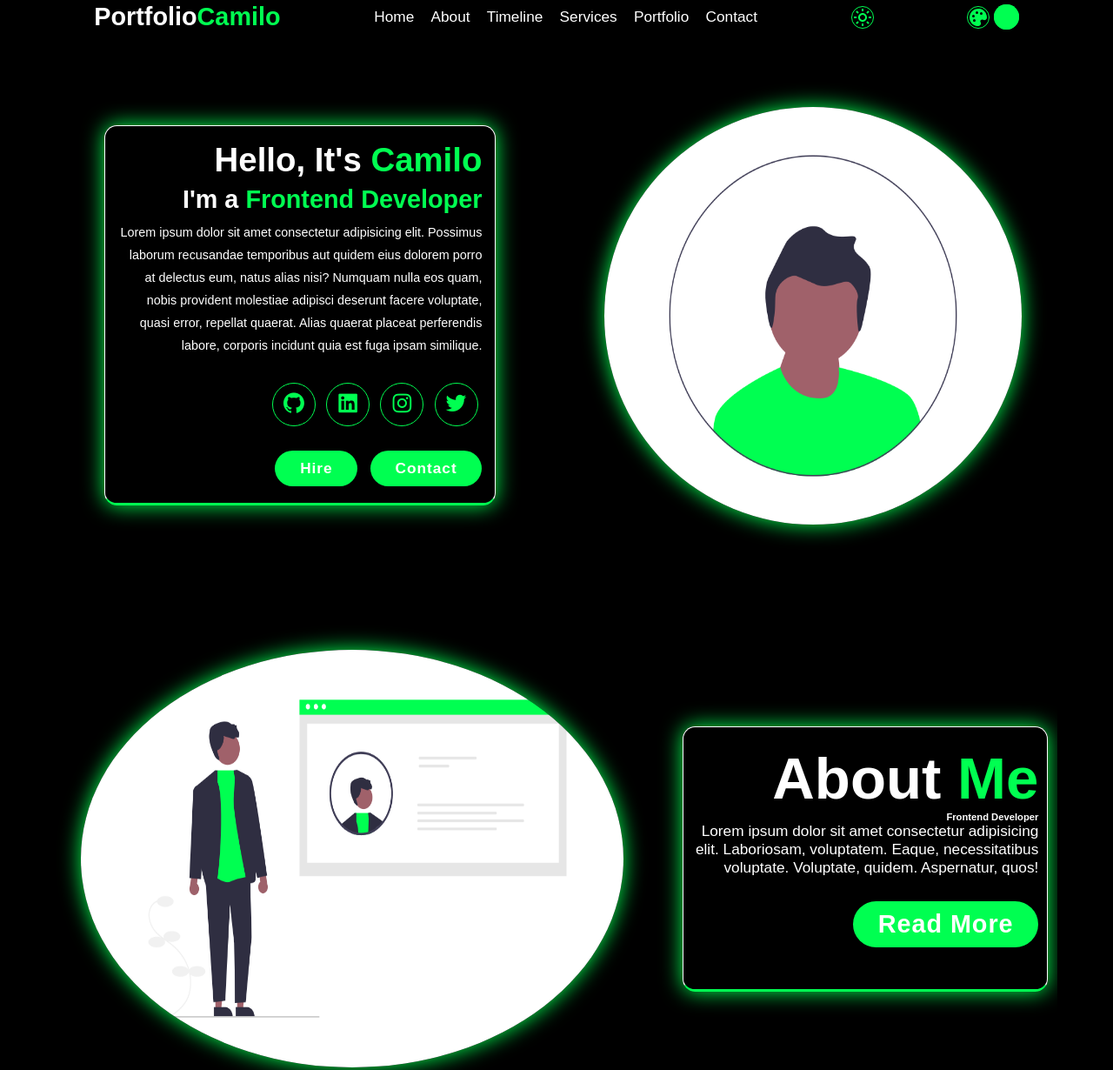
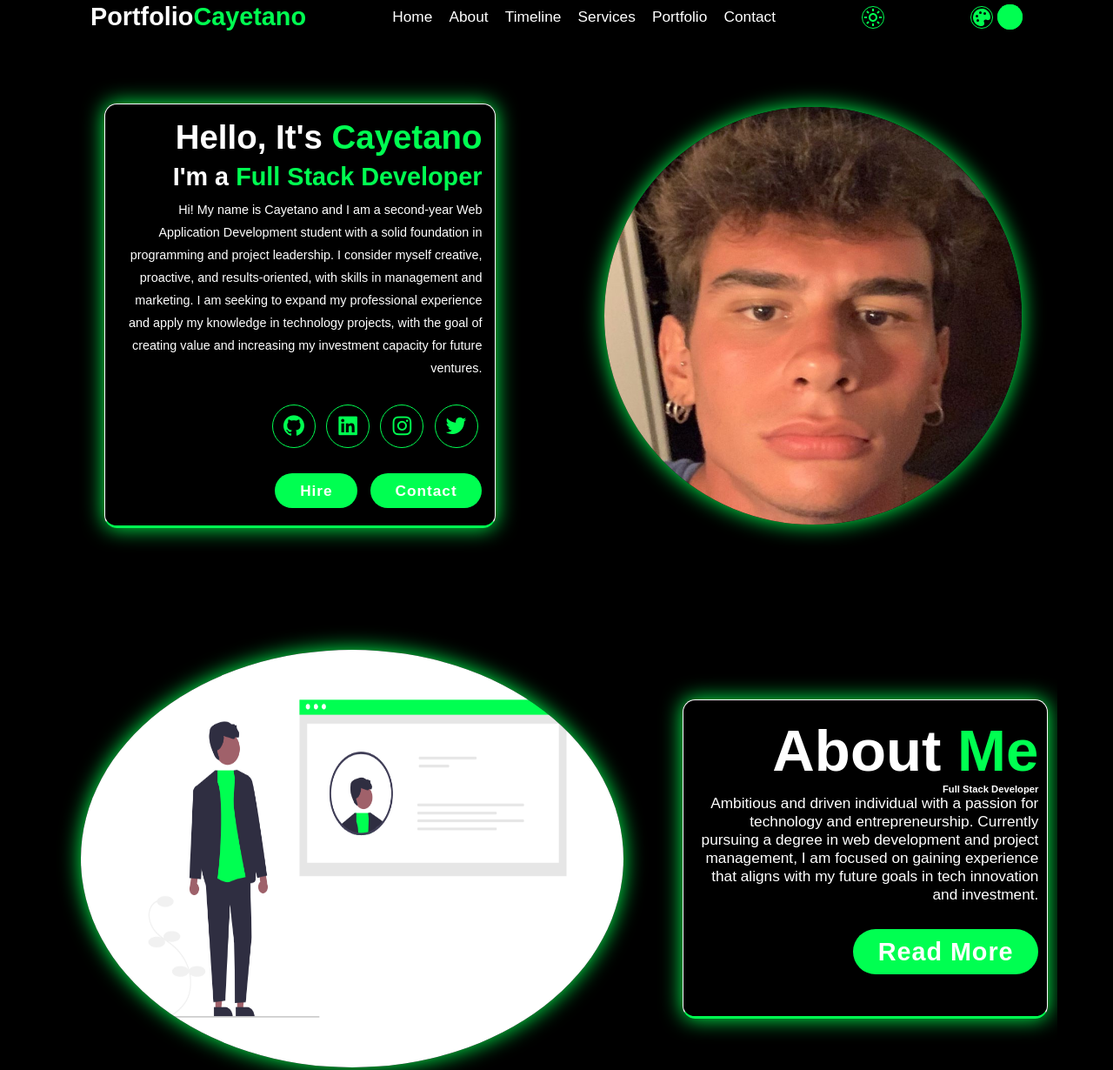
Before and after one commit to cayerrs/Proyecto-UT2CayetanoRincon, a plain HTML site: page index.html in a window 1280 px wide. Shown: the part 16-1246 px from the top of the page at 87% size. Drawn offline with nearby package versions, Linux system fonts and the light colour scheme.

Commit message:
Cambios en el contenido del portfolio, ningún cambio en la estructura o estilos

```diff
--- a/index.html
+++ b/index.html
@@ -20,7 +20,7 @@
         <section class="header__main container">
             <nav class="nav">
 
-                <a href="./" class="nav__logo-link"">Portfolio<span>Camilo</span></a>
+                <a href="./" class="nav__logo-link"">Portfolio<span>Cayetano</span></a>
 
                 <label class=" nav__label">
                     <input type="checkbox" class="nav__checkbox">
@@ -94,19 +94,16 @@
         <section class="home container" id="home">
 
             <article class="home-content">
-                <h1>Hello, It's <span>Camilo</span></h1>
-                <h3>I'm a <span>Frontend Developer</span></h3>
+                <h1>Hello, It's <span>Cayetano</span></h1>
+                <h3>I'm a <span>Full Stack Developer</span></h3>
 
-                <p>Lorem ipsum dolor sit amet consectetur adipisicing elit. Possimus laborum recusandae temporibus aut
-                    quidem eius dolorem porro at delectus eum, natus alias nisi? Numquam nulla eos quam, nobis provident
-                    molestiae adipisci deserunt facere voluptate, quasi error, repellat quaerat. Alias quaerat placeat
-                    perferendis labore, corporis incidunt quia est fuga ipsam similique.</p>
+                <p>Hi! My name is Cayetano and I am a second-year Web Application Development student with a solid foundation in programming and project leadership. I consider myself creative, proactive, and results-oriented, with skills in management and marketing. I am seeking to expand my professional experience and apply my knowledge in technology projects, with the goal of creating value and increasing my investment capacity for future ventures.</p>
 
 
 
                 <section class="social-icons" >
 
-                    <a href="#">
+                    <a href="https://github.com/cayerrs">
                         <i class='bx bxl-github'></i>
                     </a>
 
@@ -133,7 +130,7 @@
 
 
             <figure class="home-img">
-                <img src="./assets/profile.png" alt="">
+                <img src="imagenportfolio.jpg" alt="">
             </figure>
 
         </section>
@@ -154,9 +151,8 @@
 
             <article class="about-content">
                 <h2 class="heading">About <span>Me</span></h2>
-                <h3>Frontend Developer</h3>
-                <p>Lorem ipsum dolor sit amet consectetur adipisicing elit. Laboriosam, voluptatem. Eaque, necessitatibus
-                    voluptate. Voluptate, quidem. Aspernatur, quos!</p>
+                <h3>Full Stack Developer</h3>
+                <p>Ambitious and driven individual with a passion for technology and entrepreneurship. Currently pursuing a degree in web development and project management, I am focused on gaining experience that aligns with my future goals in tech innovation and investment.</p>
 
                 <a href="#" class="btn">Read More</a>
             </article>
```
Also changed, not shown: imagenportfolio.jpg (added).
